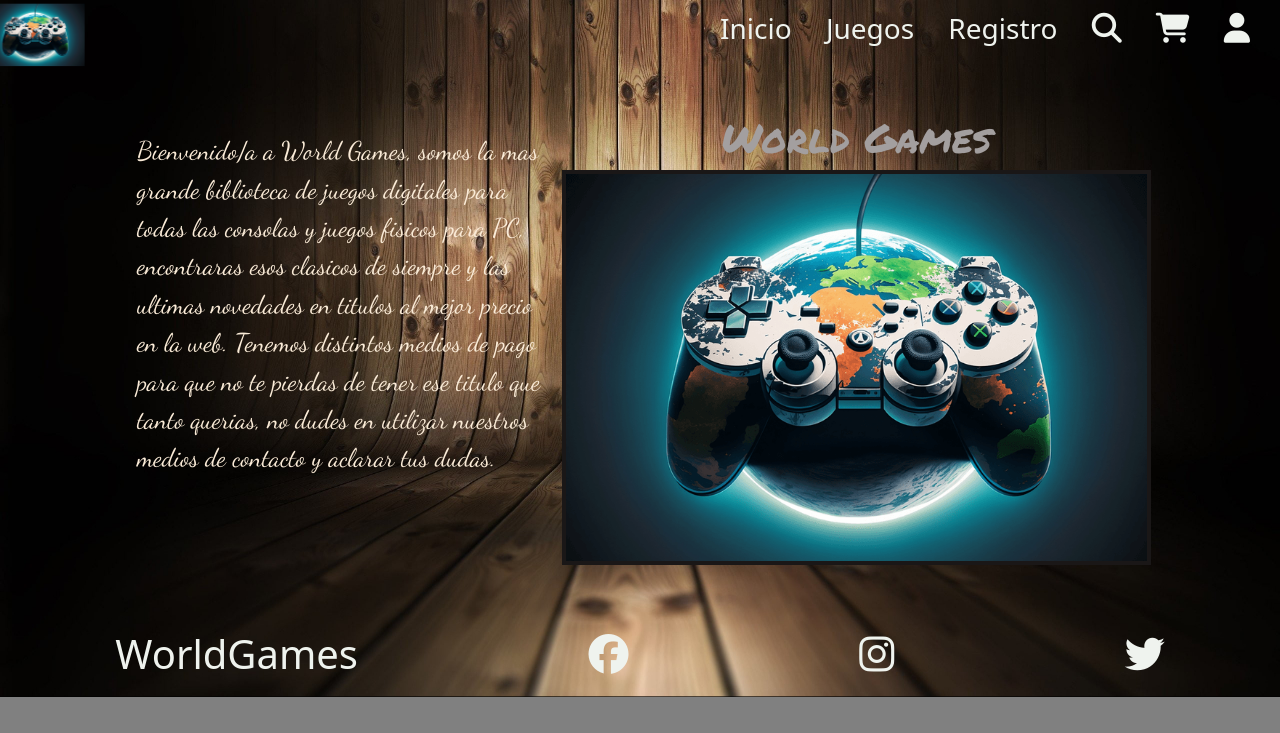
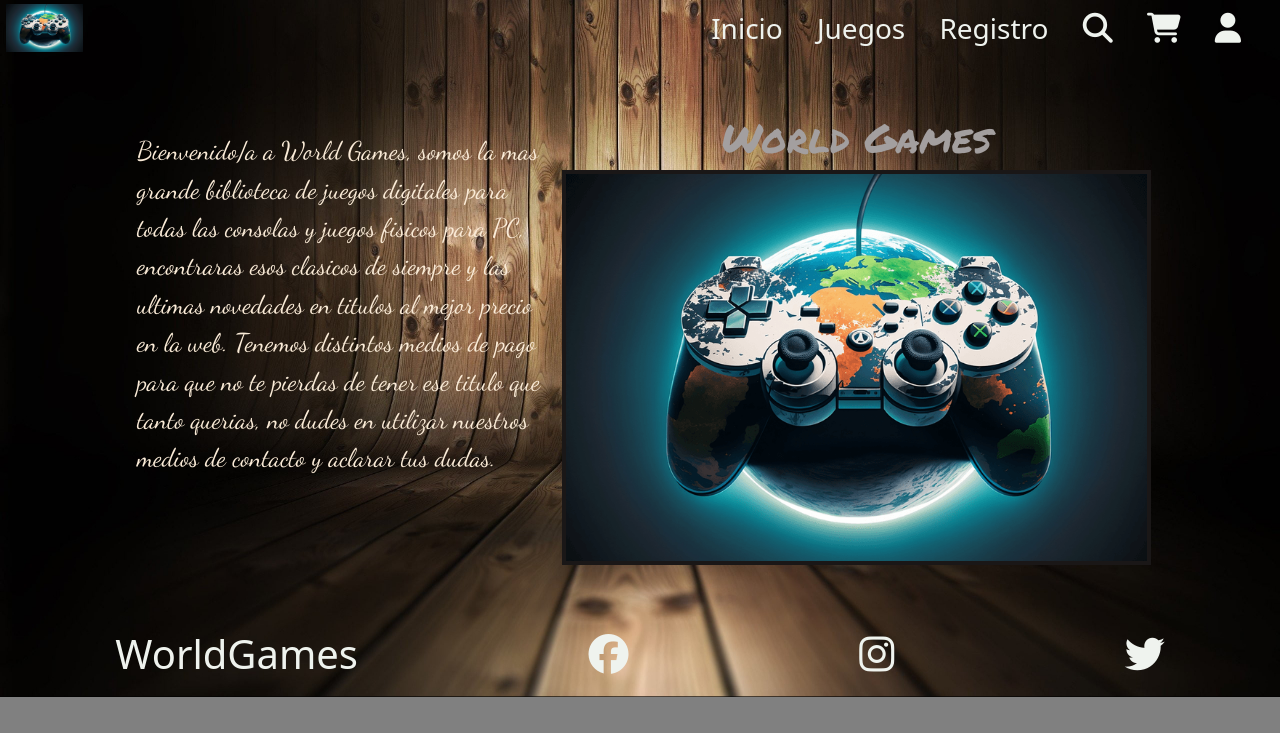
Before and after one commit to franpa13/WorldGames, a plain HTML site: page index.html in a window 1280 px wide. Shown: the top 733 px of the page. Drawn offline with nearby package versions, Linux system fonts and the light colour scheme; a web font is replaced by a local one.

Commit message:
sexto commit

```diff
--- a/style.css
+++ b/style.css
@@ -119,6 +119,8 @@ label{
     display:flex;
     flex-direction: row;
     flex-wrap: nowrap;
+    padding-right: 0.7%;
+    padding-left: 0.5%;
     justify-content: space-between;
     height: 100%;
     padding-bottom: 1%;
```
